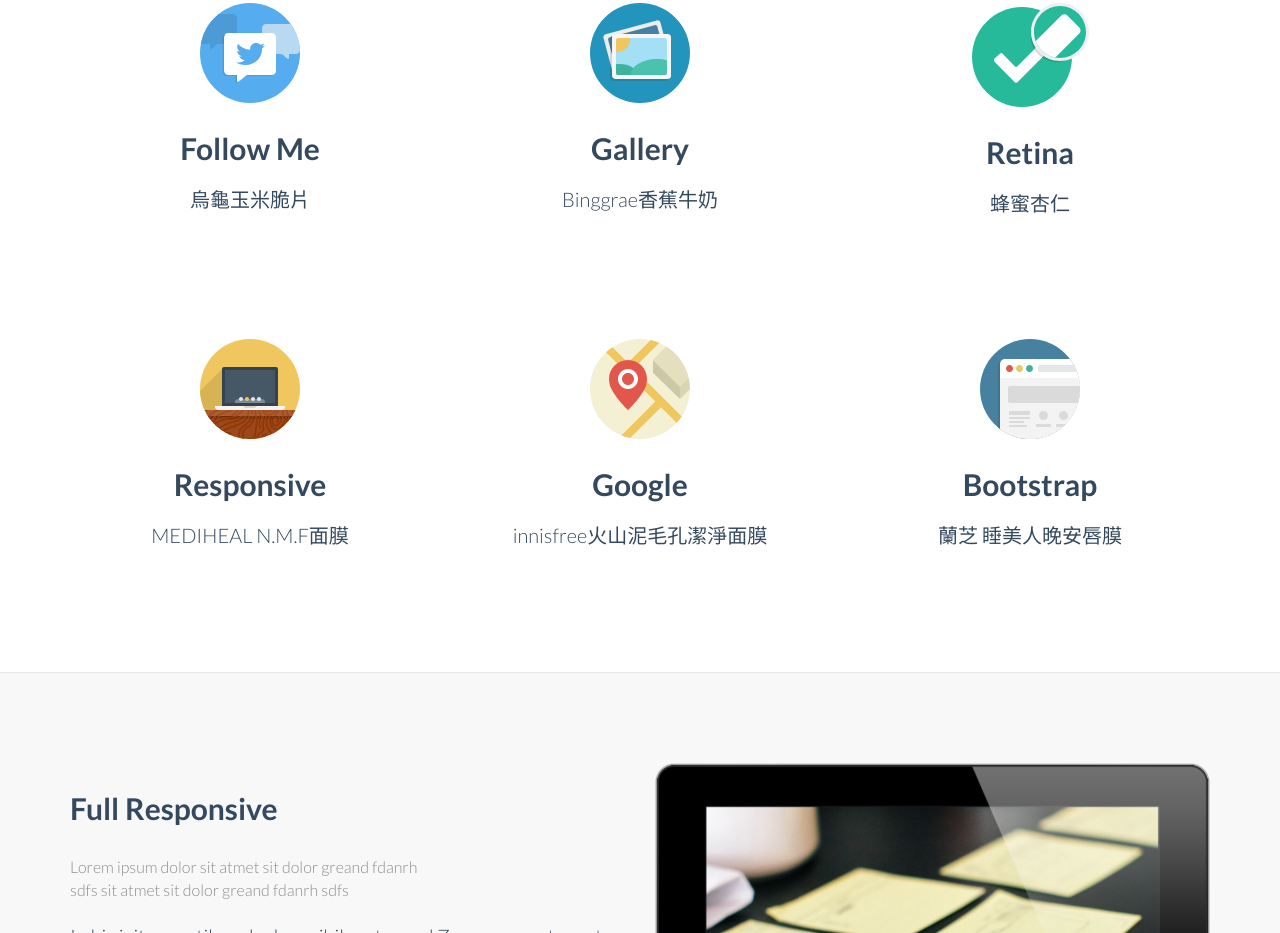
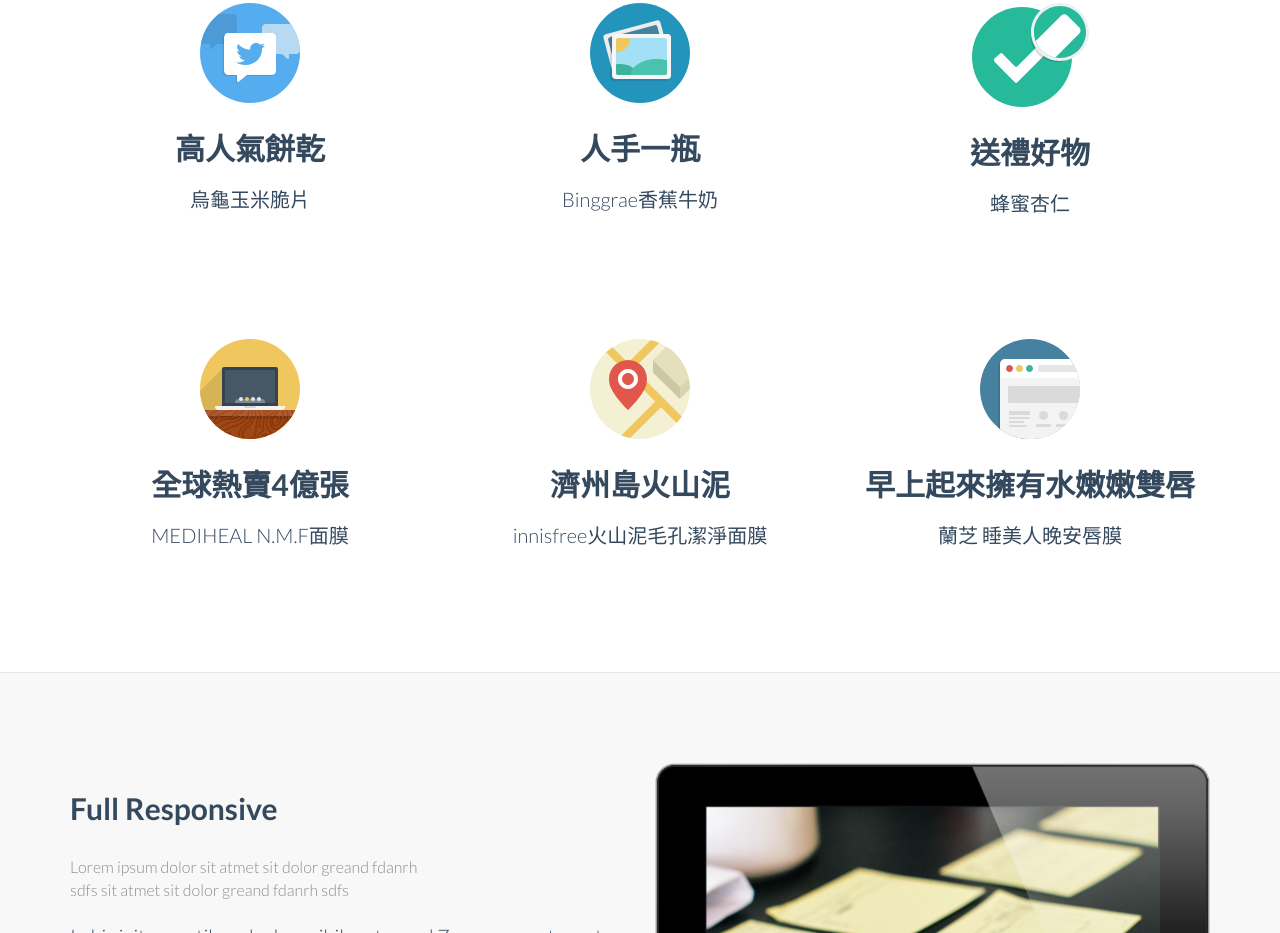
Before and after one commit to PEI-TZU-CHEN/Webex, a plain HTML site: page index.html in a window 1280 px wide. Shown: the part 1170-2103 px from the top of the page. Drawn offline with Linux system fonts and the light colour scheme.

Commit message:
update index.html
<buy>

```diff
--- a/index.html
+++ b/index.html
@@ -116,7 +116,7 @@
 
 				<div class="col-sm-4 wow fadeInDown text-center">
 				  <img class="rotate" src="img/icon/tweet.svg" alt="Generic placeholder image">
-				  <h3>Follow Me</h3>
+				  <h3>高人氣餅乾</h3>
 				  <p class="lead">烏龜玉米脆片 </p>
 
 				  <!-- <p><a class="btn btn-embossed btn-primary view" role="button">View Details</a></p> -->
@@ -124,14 +124,14 @@
 
 				<div class="col-sm-4 wow fadeInDown text-center">
 				  <img  class="rotate" src="img/icon/picture.svg" alt="Generic placeholder image">
-				   <h3>Gallery</h3>
+				   <h3>人手一瓶</h3>
 				   <p class="lead">Binggrae香蕉牛奶 </p>
 				   <!-- <p><a class="btn btn-embossed btn-primary view" role="button">View Details</a></p> -->
 				</div><!-- /.col-lg-4 -->
 
 				<div class="col-sm-4 wow fadeInDown text-center">
 				  <img  class="rotate" src="img/icon/retina.svg" alt="Generic placeholder image">
-				   <h3>Retina</h3>
+				   <h3>送禮好物</h3>
 					<p class="lead">蜂蜜杏仁 </p>
 				  <!-- <p><a class="btn btn-embossed btn-primary view" role="button">View Details</a></p> -->
 				</div><!-- /.col-lg-4 -->
@@ -142,21 +142,21 @@
 
 				<div class="col-sm-4  wow fadeInDown text-center">
 				  <img class="rotate" src="img/icon/laptop.svg" alt="Generic placeholder image">
-				  <h3>Responsive</h3>
+				  <h3>全球熱賣4億張</h3>
 				  <p class="lead">MEDIHEAL N.M.F面膜 </p>
 				 <!-- <p><a class="btn btn-embossed btn-primary view" role="button">View Details</a></p> -->
 				</div><!-- /.col-lg-4 -->
 
 				<div class="col-sm-4 wow fadeInDown text-center">
 				  <img  class="rotate" src="img/icon/map.svg" alt="Generic placeholder image">
-				   <h3>Google</h3>
+				   <h3>濟州島火山泥</h3>
 				   <p class="lead">innisfree火山泥毛孔潔淨面膜 </p>
 				   <!-- <p><a class="btn btn-embossed btn-primary view" role="button">View Details</a></p> -->
 				</div><!-- /.col-lg-4 -->
 
 				<div class="col-sm-4 wow fadeInDown text-center">
 				  <img  class="rotate" src="img/icon/browser.svg" alt="Generic placeholder image">
-				   <h3>Bootstrap</h3>
+				   <h3>早上起來擁有水嫩嫩雙唇</h3>
 				 <p class="lead">蘭芝 睡美人晚安唇膜 </p>
 				  <!-- <p><a class="btn btn-embossed btn-primary view" role="button">View Details</a></p> -->
 				</div><!-- /.col-lg-4 -->
```
